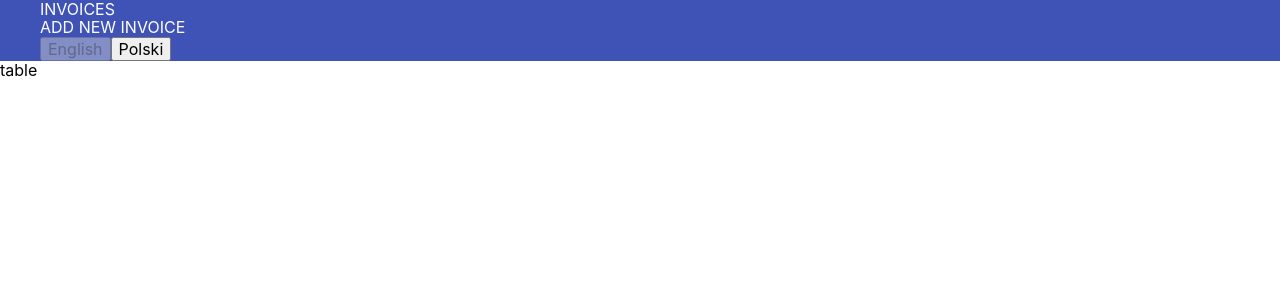
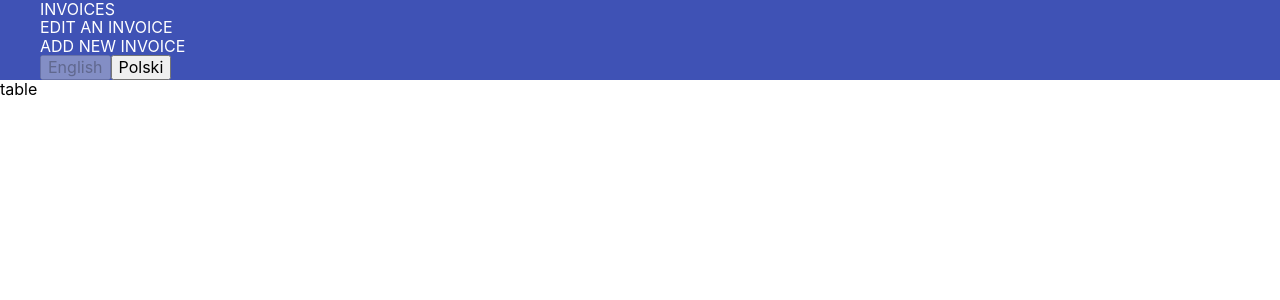
Before and after one commit to sandra-kuczynska/learn-react, a React (Create React App) app: page / in a window 1280 px wide. Shown: the top 300 px of the page. Built offline with nearby package versions, Linux system fonts and the light colour scheme.

Commit message:
Add button edit an invoice

```diff
--- a/src/App.js
+++ b/src/App.js
@@ -44,6 +44,11 @@ const App = () => {
           </li>
           <li>
             <a class="link" href="#">
+              EDIT AN INVOICE
+            </a>
+          </li>
+          <li>
+            <a class="link" href="#">
               ADD NEW INVOICE
             </a>
           </li>
```
